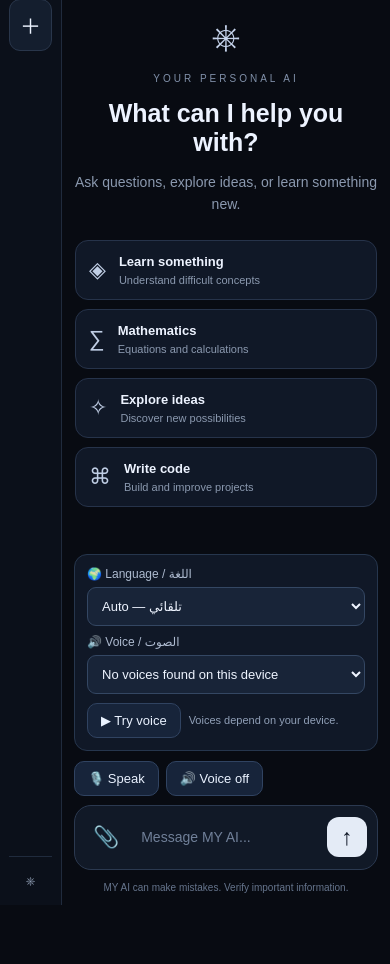
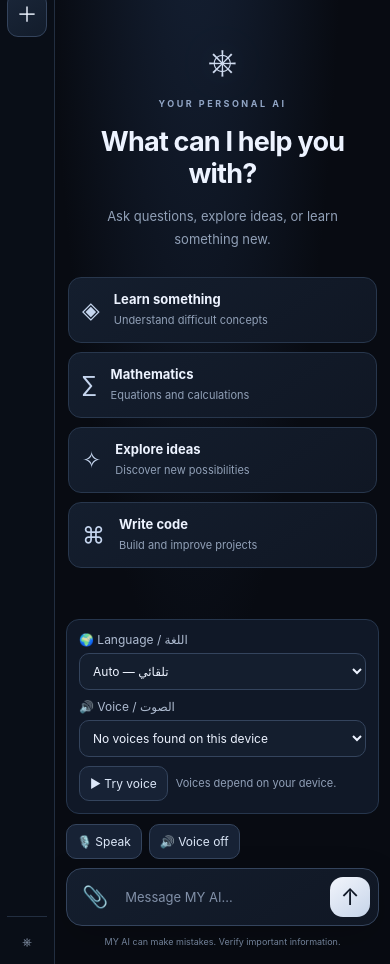
Before and after one commit to kelkhaouli9074/my-ai-website, a plain HTML site: page index.html in a window 390 px wide. Shown: the part 84-1048 px from the top of the page. Before the commit the page ends 989 px from the top, so only its background shows below. Drawn offline with nearby package versions, Linux system fonts and the light colour scheme.

Commit message:
Refactor CSS for improved styling and responsiveness
Updated various CSS variables and styles for improved design consistency and responsiveness. Adjusted button styles, layout properties, and added new media queries for better mobile support.

```diff
--- a/style.css
+++ b/style.css
@@ -1,32 +1,63 @@
 
 :root {
   --bg: #080b12;
-  --panel: #0d121d;
-  --panel2: #111927;
-  --line: #202b3d;
+  --panel: #0e1420;
+  --panel2: #131c2b;
+  --line: #222e40;
   --text: #edf3ff;
-  --muted: #8b99af;
-  --accent: #a8b8d4;
+  --muted: #91a0b7;
+  --accent: #b9c9e4;
+  --accent-soft: rgba(185, 201, 228, .10);
+  --radius: 16px;
 }
 
 * {
   box-sizing: border-box;
 }
 
+html {
+  min-height: 100%;
+  background: var(--bg);
+  scroll-behavior: smooth;
+}
+
 body {
   margin: 0;
-  background: var(--bg);
+  min-height: 100vh;
+  min-height: 100dvh;
+  background:
+    radial-gradient(ellipse at 50% -20%, #17243a 0%, transparent 55%),
+    var(--bg);
   color: var(--text);
-  font-family: Arial, Helvetica, sans-serif;
+  font-family: Inter, "Segoe UI", Arial, sans-serif;
+  -webkit-font-smoothing: antialiased;
 }
 
-button, textarea {
+button,
+textarea,
+input,
+select {
   font: inherit;
 }
 
 button {
   cursor: pointer;
+  -webkit-tap-highlight-color: transparent;
 }
+
+button:focus-visible,
+textarea:focus-visible,
+select:focus-visible {
+  outline: 2px solid #8da8d1;
+  outline-offset: 3px;
+}
+
+::selection {
+  background: #526b91;
+  color: white;
+}
+
+/* APP LAYOUT */
 
 .app {
   display: flex;
@@ -39,11 +70,13 @@ button {
 .sidebar {
   width: 255px;
   flex-shrink: 0;
-  background: #0b101a;
+  background: rgba(10, 15, 24, .96);
   border-right: 1px solid var(--line);
-  padding: 24px 17px;
+  padding: 25px 17px 18px;
   display: flex;
   flex-direction: column;
+  position: relative;
+  z-index: 5;
 }
 
 .brand,
@@ -51,58 +84,65 @@ button {
   display: flex;
   align-items: center;
   gap: 11px;
-  font-weight: 700;
+  font-weight: 750;
   font-size: 19px;
-  letter-spacing: 1px;
+  letter-spacing: .7px;
+  color: #f3f6fc;
 }
 
 .brand-icon {
-  width: 36px;
-  height: 36px;
-  border-radius: 11px;
-  background: #e7edf8;
-  color: #101827;
+  width: 39px;
+  height: 39px;
+  border-radius: 13px;
+  background: linear-gradient(145deg, #f4f7ff, #b7c7e0);
+  color: #111b2b;
   display: grid;
   place-items: center;
-  font-weight: 800;
+  font-weight: 850;
+  box-shadow: 0 5px 18px rgba(160, 184, 220, .12);
 }
 
 .new-chat-btn {
-  margin-top: 38px;
+  margin-top: 36px;
   width: 100%;
-  border: 1px solid #29364b;
-  background: #141e2e;
+  border: 1px solid #34445d;
+  background: linear-gradient(145deg, #1a2639, #121c2b);
   color: var(--text);
-  padding: 13px;
-  border-radius: 11px;
+  padding: 13px 14px;
+  border-radius: 13px;
   display: flex;
   align-items: center;
-  gap: 10px;
+  gap: 11px;
   text-align: left;
+  transition: .2s ease;
 }
 
 .new-chat-btn:hover {
-  background: #1b293c;
+  background: #202f46;
+  border-color: #526985;
+  transform: translateY(-1px);
 }
 
 .plus {
   font-size: 21px;
+  line-height: 1;
 }
 
 .sidebar-label {
-  color: #718099;
+  color: #71819b;
   font-size: 10px;
-  letter-spacing: 1.5px;
-  margin: 38px 5px 16px;
+  font-weight: 700;
+  letter-spacing: 1.7px;
+  margin: 38px 5px 15px;
 }
 
 .sidebar-info {
-  color: #c2cde0;
+  color: #c3cee0;
   font-size: 13px;
   display: flex;
   align-items: center;
   gap: 10px;
-  padding: 8px 5px;
+  padding: 9px 6px;
 }
 
 .status-dot {
@@ -112,6 +152,7 @@ button {
   background: #70c9a0;
   display: inline-block;
   flex-shrink: 0;
+  box-shadow: 0 0 10px rgba(112, 201, 160, .35);
 }
 
 .sidebar-footer {
@@ -121,6 +162,7 @@ button {
   color: var(--muted);
   font-size: 12px;
   display: flex;
+  align-items: center;
   gap: 10px;
 }
 
@@ -136,12 +178,14 @@ button {
 }
 
 .topbar {
-  height: 65px;
-  border-bottom: 1px solid var(--line);
+  min-height: 66px;
+  border-bottom: 1px solid rgba(34, 46, 64, .8);
   display: flex;
   align-items: center;
   justify-content: flex-end;
   padding: 0 30px;
+  background: rgba(8, 11, 18, .45);
+  backdrop-filter: blur(14px);
 }
 
 .mobile-brand {
@@ -150,86 +194,124 @@ button {
 
 .online-status {
   color: var(--muted);
-  font-size: 13px;
+  font-size: 12px;
   display: flex;
   align-items: center;
   gap: 9px;
 }
 
-/* CHAT */
+/* CHAT AREA */
 
 .chat-messages {
   flex: 1;
   width: 100%;
-  max-width: 950px;
+  max-width: 960px;
   margin: 0 auto;
-  padding: 35px 25px;
+  padding: 40px 28px;
   overflow-y: auto;
   display: flex;
   flex-direction: column;
-  gap: 18px;
+  gap: 21px;
+  scrollbar-width: thin;
+  scrollbar-color: #35445b transparent;
 }
+
+.chat-messages::-webkit-scrollbar {
+  width: 6px;
+}
+
+.chat-messages::-webkit-scrollbar-thumb {
+  background: #35445b;
+  border-radius: 10px;
+}
+
+/* WELCOME */
 
 .welcome {
   width: 100%;
-  max-width: 650px;
+  max-width: 680px;
   margin: auto;
   text-align: center;
-  padding: 30px 0;
+  padding: 35px 0;
+  animation: welcome-in .55s ease both;
+}
+
+@keyframes welcome-in {
+  from {
+    opacity: 0;
+    transform: translateY(12px);
+  }
+  to {
+    opacity: 1;
+    transform: translateY(0);
+  }
 }
 
 .welcome-icon {
-  font-size: 36px;
-  margin-bottom: 15px;
-  color: #c5d3eb;
+  font-size: 43px;
+  margin-bottom: 19px;
+  color: #d0dcf0;
+  filter: drop-shadow(0 0 20px rgba(180, 201, 235, .16));
 }
 
 .welcome-tag {
   font-size: 10px;
+  font-weight: 700;
   letter-spacing: 3px;
-  color: #8191aa;
-  margin-bottom: 15px;
+  color: #91a5c5;
+  margin-bottom: 17px;
 }
 
 .welcome h1 {
-  font-size: clamp(25px, 4vw, 36px);
-  margin: 0 0 12px;
+  font-size: clamp(27px, 4vw, 39px);
+  font-weight: 750;
+  letter-spacing: -.8px;
+  margin: 0 0 14px;
+  line-height: 1.2;
 }
 
 .welcome p {
   color: var(--muted);
   font-size: 14px;
-  line-height: 1.6;
+  line-height: 1.8;
+  max-width: 520px;
+  margin: 0 auto;
 }
+
+/* SUGGESTIONS */
 
 .suggestions {
   display: grid;
-  grid-template-columns: repeat(2, 1fr);
-  gap: 12px;
-  margin-top: 32px;
+  grid-template-columns: repeat(2, minmax(0, 1fr));
+  gap: 13px;
+  margin-top: 35px;
 }
 
 .suggestion {
-  background: #101827;
-  border: 1px solid #26334a;
-  border-radius: 13px;
+  background: linear-gradient(145deg, #141e2e, #101724);
+  border: 1px solid #28374d;
+  border-radius: 15px;
   color: var(--text);
-  padding: 16px;
+  padding: 17px;
+  min-height: 78px;
   display: flex;
   align-items: center;
-  gap: 13px;
+  gap: 14px;
   text-align: left;
-  transition: .2s;
+  transition: .22s ease;
 }
 
 .suggestion:hover {
-  background: #182338;
-  border-color: #50627e;
+  background: #1a2940;
+  border-color: #5a7192;
+  transform: translateY(-2px);
+  box-shadow: 0 9px 25px rgba(0, 0, 0, .16);
 }
 
 .suggestion > span {
-  font-size: 22px;
-  color: #c0cee5;
+  font-size: 23px;
+  color: #c5d5ee;
+  flex-shrink: 0;
 }
 
 .suggestion strong,
@@ -239,70 +321,90 @@ button {
 
 .suggestion strong {
   font-size: 13px;
-  margin-bottom: 5px;
+  font-weight: 650;
+  margin-bottom: 6px;
 }
 
 .suggestion small {
   font-size: 11px;
   color: var(--muted);
+  line-height: 1.4;
 }
 
 /* MESSAGES */
 
 .message {
   max-width: 85%;
-  padding: 14px 17px;
-  border-radius: 15px;
-  line-height: 1.65;
+  padding: 15px 18px;
+  border-radius: 17px;
+  line-height: 1.75;
   font-size: 14px;
   overflow-wrap: anywhere;
   white-space: pre-wrap;
+  animation: message-in .2s ease;
+}
+
+@keyframes message-in {
+  from {
+    opacity: 0;
+    transform: translateY(5px);
+  }
+  to {
+    opacity: 1;
+    transform: translateY(0);
+  }
 }
 
 .message.user {
   align-self: flex-end;
-  background: #1b2a40;
-  border: 1px solid #2d405c;
+  background: linear-gradient(145deg, #21334d, #19283d);
+  border: 1px solid #354d6c;
+  border-bottom-right-radius: 5px;
 }
 
 .message.assistant {
   align-self: flex-start;
-  background: #101722;
-  border: 1px solid #202c3e;
+  background: linear-gradient(145deg, #121b29, #0f1723);
+  border: 1px solid #263448;
+  border-bottom-left-radius: 5px;
 }
 
 .message-image {
   display: block;
-  max-width: min(280px, 100%);
-  max-height: 280px;
+  max-width: min(300px, 100%);
+  max-height: 300px;
   object-fit: contain;
-  border-radius: 12px;
+  border-radius: 13px;
   margin-top: 12px;
+  border: 1px solid #344158;
 }
 
 /* COMPOSER */
 
 .composer-area {
   width: 100%;
-  max-width: 900px;
+  max-width: 930px;
   margin: 0 auto;
-  padding: 15px 25px 20px;
+  padding: 15px 28px 22px;
 }
 
 .composer {
   width: 100%;
-  background: #111927;
-  border: 1px solid #2b3950;
-  border-radius: 17px;
-  padding: 10px;
+  background: linear-gradient(145deg, #141e2e, #101724);
+  border: 1px solid #34445d;
+  border-radius: 19px;
+  padding: 11px 12px;
   display: flex;
   align-items: center;
   gap: 9px;
   flex-wrap: wrap;
+  box-shadow: 0 12px 35px rgba(0, 0, 0, .18);
+  transition: border-color .2s, box-shadow .2s;
 }
 
 .composer:focus-within {
-  border-color: #536987;
+  border-color: #7188aa;
+  box-shadow: 0 0 0 3px rgba(130, 158, 198, .08);
 }
 
 #message-input {
@@ -313,34 +415,37 @@ button {
   outline: 0;
   background: transparent;
   color: var(--text);
-  padding: 11px 5px;
+  padding: 12px 7px;
   max-height: 150px;
-  line-height: 1.5;
+  line-height: 1.6;
   font-size: 14px;
 }
 
 #message-input::placeholder {
-  color: #718099;
+  color: #8190a8;
 }
 
 #send-btn {
-  width: 40px;
-  height: 40px;
+  width: 43px;
+  height: 43px;
   border: 0;
-  border-radius: 12px;
-  background: #e4ebf6;
+  border-radius: 13px;
+  background: linear-gradient(145deg, #f2f5fc, #c6d4e9);
   color: #101827;
   font-size: 23px;
   flex-shrink: 0;
+  transition: .2s ease;
 }
 
 #send-btn:hover {
   background: white;
+  transform: translateY(-1px);
 }
 
 #send-btn:disabled {
-  opacity: .5;
+  opacity: .45;
   cursor: not-allowed;
+  transform: none;
 }
 
 .attach-btn {
@@ -348,12 +453,15 @@ button {
   background: transparent;
   color: #aebbd0;
   font-size: 21px;
-  padding: 8px;
+  padding: 9px;
+  border-radius: 10px;
   flex-shrink: 0;
+  transition: .2s;
 }
 
 .attach-btn:hover {
   color: white;
+  background: var(--accent-soft);
 }
 
 .attach-btn:disabled {
@@ -371,7 +479,7 @@ button {
   height: 95px;
   object-fit: cover;
   border-radius: 12px;
-  border: 1px solid #344158;
+  border: 1px solid #40516c;
 }
 
 .image-preview button {
@@ -389,9 +497,68 @@ button {
 
 .disclaimer {
   text-align: center;
-  color: #66758d;
+  color: #718098;
   font-size: 10px;
   margin: 12px 0 0;
+  line-height: 1.5;
+}
+
+/* VOICE CONTROLS */
+
+#voice-language,
+#voice-choice {
+  max-width: 100%;
+  min-width: 0;
+  color: var(--text);
+  background: #141e2e;
+  border: 1px solid #34445d;
+  border-radius: 10px;
+  padding: 10px 12px;
+  outline: none;
+}
+
+#voice-language:focus,
+#voice-choice:focus {
+  border-color: #8198ba;
+}
+
+#voice-language option,
+#voice-choice option {
+  background: #111927;
+  color: var(--text);
+}
+
+#preview-voice-btn,
+#voice-input-btn,
+#voice-output-btn,
+#stop-voice-btn {
+  border: 1px solid #34445d;
+  border-radius: 10px;
+  background: #172235;
+  color: #dce7f8;
+  padding: 10px 13px;
+  transition: .2s ease;
+}
+
+#preview-voice-btn:hover,
+#voice-input-btn:hover,
+#voice-output-btn:hover,
+#stop-voice-btn:hover {
+  background: #243650;
+  border-color: #627b9e;
+}
+
+#voice-status {
+  color: var(--muted);
+  font-size: 12px;
+  line-height: 1.5;
+}
+
+/* VOICE PANEL CONTAINERS */
+
+*:has(> #voice-language),
+*:has(> #voice-choice) {
+  scrollbar-width: thin;
 }
 
 /* MATH */
@@ -402,17 +569,57 @@ button {
   overflow-y: hidden;
 }
 
+/* GENERAL BUTTON POLISH */
+
+button {
+  -webkit-tap-highlight-color: transparent;
+}
+
+button:active {
+  transform: scale(.98);
+}
+
+/* TABLET */
+
+@media (max-width: 900px) {
+  .sidebar {
+    width: 220px;
+    padding-left: 14px;
+    padding-right: 14px;
+  }
+
+  .chat-messages {
+    padding-left: 22px;
+    padding-right: 22px;
+  }
+
+  .composer-area {
+    padding-left: 20px;
+    padding-right: 20px;
+  }
+}
+
 /* MOBILE */
 
 @media (max-width: 700px) {
+  .app {
+    min-height: 100dvh;
+  }
+
   .sidebar {
-    width: 62px;
-    padding: 17px 9px;
+    width: 55px;
+    padding: 15px 7px;
     align-items: center;
   }
 
   .brand {
     justify-content: center;
+  }
+
+  .brand-icon {
+    width: 36px;
+    height: 36px;
+    border-radius: 11px;
   }
 
   .brand > span,
@@ -425,54 +632,130 @@ button {
 
   .new-chat-btn {
     justify-content: center;
-    padding: 10px 4px;
-    margin-top: 30px;
+    padding: 11px 4px;
+    margin-top: 25px;
+    border-radius: 11px;
   }
 
   .sidebar-footer {
     justify-content: center;
     width: 100%;
+    padding-left: 0;
+    padding-right: 0;
   }
 
   .mobile-brand {
     display: flex;
     margin-right: auto;
+    font-size: 16px;
   }
 
   .topbar {
-    padding: 0 15px;
+    min-height: 58px;
+    padding: 0 14px;
+  }
+
+  .online-status {
+    font-size: 11px;
   }
 
   .chat-messages {
-    padding: 20px 13px;
+    padding: 23px 13px;
+    gap: 15px;
   }
 
   .welcome {
-    padding: 15px 0;
+    padding: 18px 0;
+  }
+
+  .welcome-icon {
+    font-size: 36px;
+    margin-bottom: 15px;
+  }
+
+  .welcome-tag {
+    font-size: 9px;
+    letter-spacing: 2.5px;
+  }
+
+  .welcome h1 {
+    font-size: 27px;
+  }
+
+  .welcome p {
+    font-size: 13px;
+    padding: 0 8px;
   }
 
   .suggestions {
     grid-template-columns: 1fr;
     gap: 9px;
-    margin-top: 24px;
+    margin-top: 25px;
   }
 
   .suggestion {
+    min-height: 66px;
     padding: 13px;
-  }
-
-  .composer-area {
-    padding: 12px;
+    border-radius: 13px;
   }
 
   .message {
     max-width: 94%;
+    padding: 12px 14px;
+    font-size: 13px;
+  }
+
+  .composer-area {
+    padding: 10px 11px 15px;
+  }
+
+  .composer {
+    padding: 8px;
+    border-radius: 16px;
+    gap: 6px;
+  }
+
+  #message-input {
+    font-size: 13px;
+    padding: 10px 4px;
+  }
+
+  #send-btn {
+    width: 40px;
+    height: 40px;
+  }
+
+  .attach-btn {
+    padding: 7px;
+  }
+
+  .disclaimer {
+    font-size: 9px;
+    margin-top: 9px;
+  }
+
+  #voice-language,
+  #voice-choice {
+    font-size: 12px;
+    padding: 9px;
+  }
+
+  #preview-voice-btn,
+  #voice-input-btn,
+  #voice-output-btn,
+  #stop-voice-btn {
+    font-size: 12px;
+    padding: 9px 10px;
   }
 }
 
+/* SMALL PHONES */
+
 @media (max-width: 380px) {
   .sidebar {
-    width: 52px;
+    width: 48px;
+    padding-left: 5px;
+    padding-right: 5px;
   }
 
   .welcome h1 {
@@ -482,4 +765,21 @@ button {
   .suggestion small {
     font-size: 10px;
   }
+
+  .composer-area {
+    padding-left: 8px;
+    padding-right: 8px;
   }
+}
+
+/* REDUCED MOTION */
+
+@media (prefers-reduced-motion: reduce) {
+  *,
+  *::before,
+  *::after {
+    animation-duration: .01ms !important;
+    transition-duration: .01ms !important;
+    scroll-behavior: auto !important;
+  }
+}
```
